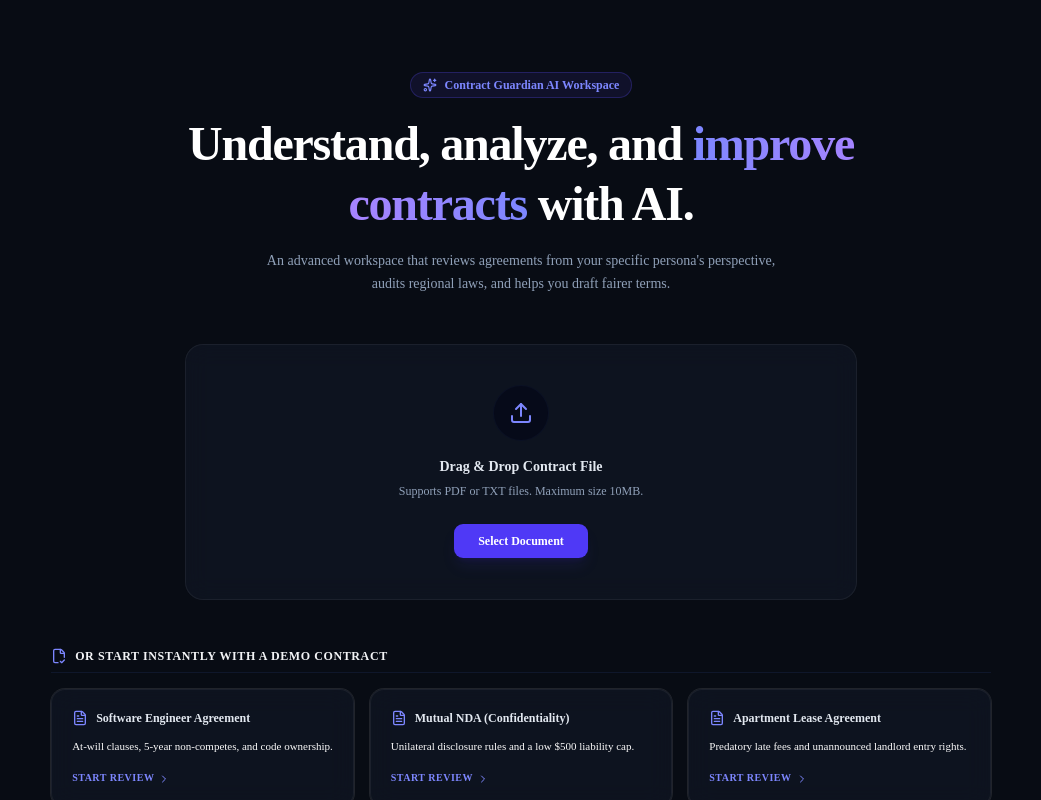
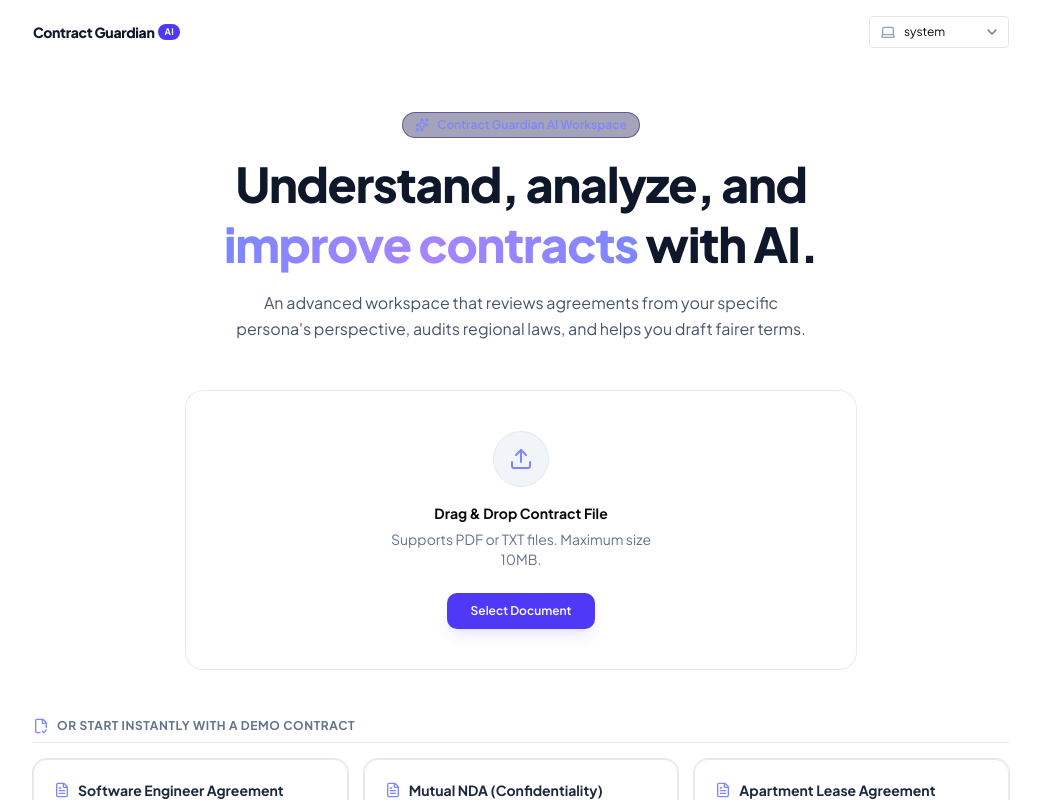
Before and after one commit to vanujak/ContractGuardianAI, a Next.js app in the folder frontend/: page / in a window 1280 px wide. Shown: the top 800 px of the page, without its empty margins (119-1160 px from the left). Built offline with nearby package versions, Linux system fonts and the light colour scheme; no server answers.

Commit message:
add theme sector

```diff
--- a/frontend/src/app/globals.css
+++ b/frontend/src/app/globals.css
@@ -8,7 +8,7 @@
   --color-background: var(--background);
   --color-foreground: var(--foreground);
   --font-sans: var(--font-sans);
-  --font-mono: var(--font-geist-mono);
+  --font-mono: var(--font-mono);
   --font-heading: var(--font-sans);
   --color-sidebar-ring: var(--sidebar-ring);
   --color-sidebar-border: var(--sidebar-border);
@@ -84,37 +84,33 @@
 }
 
 .dark {
-  --background: oklch(0.145 0 0);
-  --foreground: oklch(0.985 0 0);
-  --card: oklch(0.205 0 0);
-  --card-foreground: oklch(0.985 0 0);
-  --popover: oklch(0.205 0 0);
-  --popover-foreground: oklch(0.985 0 0);
-  --primary: oklch(0.922 0 0);
-  --primary-foreground: oklch(0.205 0 0);
-  --secondary: oklch(0.269 0 0);
-  --secondary-foreground: oklch(0.985 0 0);
-  --muted: oklch(0.269 0 0);
-  --muted-foreground: oklch(0.708 0 0);
-  --accent: oklch(0.269 0 0);
-  --accent-foreground: oklch(0.985 0 0);
-  --destructive: oklch(0.704 0.191 22.216);
-  --border: oklch(1 0 0 / 10%);
-  --input: oklch(1 0 0 / 15%);
-  --ring: oklch(0.556 0 0);
-  --chart-1: oklch(0.87 0 0);
-  --chart-2: oklch(0.556 0 0);
-  --chart-3: oklch(0.439 0 0);
-  --chart-4: oklch(0.371 0 0);
-  --chart-5: oklch(0.269 0 0);
-  --sidebar: oklch(0.205 0 0);
-  --sidebar-foreground: oklch(0.985 0 0);
-  --sidebar-primary: oklch(0.488 0.243 264.376);
-  --sidebar-primary-foreground: oklch(0.985 0 0);
-  --sidebar-accent: oklch(0.269 0 0);
-  --sidebar-accent-foreground: oklch(0.985 0 0);
-  --sidebar-border: oklch(1 0 0 / 10%);
-  --sidebar-ring: oklch(0.556 0 0);
+  --background: oklch(12.67% 0.012 255.4);
+  --foreground: oklch(93.7% 0.015 255.4);
+  --card: oklch(16.5% 0.018 255.4);
+  --card-foreground: oklch(93.7% 0.015 255.4);
+  --popover: oklch(13.5% 0.015 255.4);
+  --popover-foreground: oklch(93.7% 0.015 255.4);
+  --primary: oklch(61.85% 0.205 264.4);
+  --primary-foreground: oklch(99% 0 0);
+  --secondary: oklch(21.5% 0.02 255.4);
+  --secondary-foreground: oklch(93.7% 0.015 255.4);
+  --muted: oklch(20% 0.02 255.4);
+  --muted-foreground: oklch(70% 0.015 255.4);
+  --accent: oklch(22% 0.02 255.4);
+  --accent-foreground: oklch(95% 0.01 255.4);
+  --destructive: oklch(60% 0.2 25);
+  --border: oklch(100% 0 0 / 7%);
+  --input: oklch(100% 0 0 / 8%);
+  --ring: oklch(61.85% 0.205 264.4 / 50%);
+  --radius: 0.75rem;
+  --sidebar: oklch(16.5% 0.018 255.4);
+  --sidebar-foreground: oklch(93.7% 0.015 255.4);
+  --sidebar-primary: oklch(61.85% 0.205 264.4);
+  --sidebar-primary-foreground: oklch(99% 0 0);
+  --sidebar-accent: oklch(22% 0.02 255.4);
+  --sidebar-accent-foreground: oklch(95% 0.01 255.4);
+  --sidebar-border: oklch(100% 0 0 / 7%);
+  --sidebar-ring: oklch(61.85% 0.205 264.4 / 50%);
 }
 
 @layer base {
@@ -132,9 +128,14 @@
 /* Custom Premium UI Additions */
 @layer utilities {
   .glass-panel {
-    background: rgba(18, 24, 38, 0.65);
+    background: rgba(255, 255, 255, 0.7);
     backdrop-filter: blur(12px);
     -webkit-backdrop-filter: blur(12px);
+    border: 1px solid rgba(0, 0, 0, 0.08);
+  }
+
+  .dark .glass-panel {
+    background: rgba(18, 24, 38, 0.65);
     border: 1px solid rgba(255, 255, 255, 0.06);
   }
 
--- a/frontend/src/app/layout.js
+++ b/frontend/src/app/layout.js
@@ -1,28 +1,29 @@
-import { Geist, Geist_Mono } from "next/font/google";
+import { Plus_Jakarta_Sans, JetBrains_Mono } from "next/font/google";
 import "./globals.css";
 
-const geistSans = Geist({
-  variable: "--font-geist-sans",
+const sans = Plus_Jakarta_Sans({
+  variable: "--font-sans",
   subsets: ["latin"],
+  weight: ["300", "400", "500", "600", "700", "800"],
 });
 
-const geistMono = Geist_Mono({
-  variable: "--font-geist-mono",
+const mono = JetBrains_Mono({
+  variable: "--font-mono",
   subsets: ["latin"],
 });
 
 export const metadata = {
-  title: "Create Next App",
-  description: "Generated by create next app",
+  title: "Contract Guardian AI Workspace",
+  description: "AI-Powered Contract Risk, Compliance & Negotiation Workspace",
 };
 
 export default function RootLayout({ children }) {
   return (
     <html
       lang="en"
-      className={`dark ${geistSans.variable} ${geistMono.variable} h-full antialiased`}
+      className={`dark ${sans.variable} ${mono.variable} h-full antialiased`}
     >
-      <body className="min-h-full flex flex-col bg-[#080C14] text-[#F3F4F6]">{children}</body>
+      <body className="min-h-full flex flex-col">{children}</body>
     </html>
   );
 }
--- a/frontend/src/app/page.js
+++ b/frontend/src/app/page.js
@@ -26,6 +26,7 @@
 import ComplianceGuard from "@/components/compliance-guard";
 import ChatAssistant from "@/components/chat-assistant";
 import CompareContracts from "@/components/compare-contracts";
+import ThemeSelector from "@/components/theme-selector";
 
 // Mock data & API wrappers
 import { MOCK_CONTRACTS, MOCK_ANALYSES } from "@/lib/mock-data";
@@ -357,11 +358,20 @@
   ];
 
   return (
-    <div className="flex-1 flex flex-col min-h-screen bg-[#080C14] text-[#F3F4F6] selection:bg-indigo-600/40 selection:text-white">
+    <div className="flex-1 flex flex-col min-h-screen bg-background text-foreground selection:bg-indigo-600/40 selection:text-white">
 
       {/* LANDING SCREEN */}
       {screen === "landing" && (
-        <div className="flex-1 flex flex-col items-center justify-center max-w-5xl mx-auto px-6 py-12">
+        <div className="flex-1 flex flex-col w-full">
+          {/* Landing Header */}
+          <header className="w-full flex items-center justify-between px-6 py-4 max-w-5xl mx-auto shrink-0">
+            <span className="text-sm font-extrabold tracking-tight text-slate-900 dark:text-white flex items-center gap-1">
+              Contract Guardian <span className="bg-indigo-600 text-[9px] font-bold text-white px-1.5 py-0.5 rounded-full uppercase tracking-wider">AI</span>
+            </span>
+            <ThemeSelector />
+          </header>
+
+          <div className="flex-1 flex flex-col items-center justify-center max-w-5xl mx-auto px-6 py-6 w-full">
 
           {/* Header Title */}
           <div className="text-center space-y-4 max-w-2xl mb-12 mt-6">
@@ -369,10 +379,10 @@
               <Sparkles className="w-3.5 h-3.5" />
               Contract Guardian AI Workspace
             </div>
-            <h1 className="text-4xl md:text-5xl font-extrabold tracking-tight text-white leading-tight">
+            <h1 className="text-4xl md:text-5xl font-extrabold tracking-tight text-slate-900 dark:text-white leading-tight">
               Understand, analyze, and <span className="bg-gradient-to-r from-indigo-400 via-violet-400 to-indigo-400 bg-clip-text text-transparent">improve contracts</span> with AI.
             </h1>
-            <p className="text-sm text-slate-400 leading-relaxed max-w-lg mx-auto">
+            <p className="text-base text-slate-600 dark:text-slate-350 leading-relaxed max-w-xl mx-auto">
               An advanced workspace that reviews agreements from your specific persona's perspective, audits regional laws, and helps you draft fairer terms.
             </p>
           </div>
@@ -387,15 +397,15 @@
               className={`glass-panel rounded-2xl border-2 border-dashed p-10 text-center flex flex-col items-center justify-center transition-all duration-300 relative ${
                 dragActive
                   ? "border-indigo-500 bg-indigo-950/15 shadow-indigo-950/20 shadow-2xl"
-                  : "border-slate-800 bg-slate-900/10 hover:border-slate-700/80"
+                  : "border-slate-350 dark:border-slate-800 bg-slate-100/10 dark:bg-slate-900/10 hover:border-indigo-500/50"
               }`}
             >
-              <div className="w-14 h-14 rounded-full bg-slate-950/60 border border-slate-900/60 flex items-center justify-center mb-4 text-indigo-400">
+              <div className="w-14 h-14 rounded-full bg-slate-100 dark:bg-slate-950/60 border border-slate-200 dark:border-slate-900/60 flex items-center justify-center mb-4 text-indigo-400">
                 <Upload className="w-6 h-6 stroke-1.5" />
               </div>
               <div className="space-y-1.5 mb-6">
-                <h3 className="text-sm font-bold text-slate-200">Drag & Drop Contract File</h3>
-                <p className="text-xs text-slate-400 max-w-[280px]">
+                <h3 className="text-sm font-bold text-slate-850 dark:text-slate-200">Drag & Drop Contract File</h3>
+                <p className="text-sm text-slate-500 dark:text-slate-300 max-w-[280px]">
                   Supports PDF or TXT files. Maximum size 10MB.
                 </p>
               </div>
@@ -407,17 +417,15 @@
                 accept=".pdf,.txt"
                 onChange={(e) => handleFileUpload(e.target.files?.[0])}
               />
-              <Button
-                asChild
-                className="bg-indigo-600 hover:bg-indigo-700 text-white font-semibold text-xs px-6 py-2 rounded-lg cursor-pointer shadow-lg shadow-indigo-600/10 h-9"
+              <label
+                htmlFor="contract-upload"
+                className="bg-indigo-600 hover:bg-indigo-700 text-white font-semibold text-xs px-6 py-2 rounded-lg cursor-pointer shadow-lg shadow-indigo-600/10 h-9 inline-flex items-center justify-center transition-all"
               >
-                <label htmlFor="contract-upload">
                 Select Document
               </label>
-              </Button>
 
               {uploadError && (
-                <div className="mt-4 flex items-center gap-1.5 text-xs text-rose-400 bg-rose-950/20 border border-rose-900/40 px-3 py-1.5 rounded-lg">
+                <div className="mt-4 flex items-center gap-1.5 text-xs text-rose-450 bg-rose-950/20 border border-rose-900/40 px-3 py-1.5 rounded-lg">
                   <AlertCircle className="w-3.5 h-3.5" />
                   <span>{uploadError}</span>
                 </div>
@@ -427,9 +435,9 @@
 
           {/* Preset Demos Grid */}
           <div className="w-full space-y-4">
-            <div className="flex items-center gap-2 border-b border-slate-900 pb-2">
+            <div className="flex items-center gap-2 border-b border-slate-200 dark:border-slate-900 pb-2">
               <FileCheck2 className="w-4 h-4 text-indigo-400" />
-              <h2 className="text-xs font-bold text-slate-350 uppercase tracking-wider">
+              <h2 className="text-xs font-bold text-slate-500 dark:text-slate-400 uppercase tracking-wider">
                 Or Start Instantly with a Demo Contract
               </h2>
             </div>
@@ -439,19 +447,19 @@
                 <Card
                   key={demo.id}
                   onClick={() => handleSelectDemo(demo)}
-                  className="glass-panel border-slate-800/80 hover:border-indigo-500/30 p-5 cursor-pointer group hover:bg-indigo-950/5 hover:-translate-y-0.5 transition-all duration-300"
+                  className="glass-panel border-slate-200 dark:border-slate-800/80 hover:border-indigo-500/30 p-5 cursor-pointer group hover:bg-indigo-950/5 hover:-translate-y-0.5 transition-all duration-300"
                 >
                   <CardContent className="p-0 space-y-3">
                     <div className="flex items-center gap-2">
                       <FileText className="w-4 h-4 text-indigo-400" />
-                      <span className="text-xs font-bold text-slate-200 group-hover:text-indigo-400 transition-colors">
+                      <span className="text-sm font-bold text-slate-800 dark:text-slate-200 group-hover:text-indigo-400 transition-colors">
                         {demo.title}
                       </span>
                     </div>
-                    <p className="text-[11px] leading-relaxed text-slate-450">
+                    <p className="text-xs leading-relaxed text-slate-600 dark:text-slate-300">
                       {demo.desc}
                     </p>
-                    <div className="flex items-center gap-1 text-[10px] font-bold text-indigo-400 uppercase tracking-wider pt-1">
+                    <div className="flex items-center gap-1 text-xs font-bold text-indigo-400 uppercase tracking-wider pt-1">
                       Start Review <ChevronRight className="w-3 h-3 group-hover:translate-x-0.5 transition-transform" />
                     </div>
                   </CardContent>
@@ -467,11 +475,12 @@
           </div>
 
         </div>
+      </div>
       )}
 
       {/* PROCESSING SCREEN */}
       {screen === "processing" && (
-        <div className="flex-1 flex flex-col items-center justify-center bg-[#080C14]">
+        <div className="flex-1 flex flex-col items-center justify-center bg-background">
           <div className="space-y-6 text-center max-w-sm">
             <div className="relative w-16 h-16 mx-auto flex items-center justify-center">
               <div className="absolute inset-0 rounded-full border-2 border-indigo-900" />
@@ -494,7 +503,7 @@
         <div className="flex-1 flex flex-col h-screen overflow-hidden">
 
           {/* Workspace Header */}
-          <header className="px-6 py-3 bg-slate-950 border-b border-slate-900 flex items-center justify-between shrink-0">
+          <header className="px-6 py-3 bg-card border-b border-border flex items-center justify-between shrink-0">
             <div className="flex items-center gap-4">
               <button
                 onClick={() => setScreen("landing")}
@@ -515,16 +524,19 @@
               </div>
             </div>
 
-            {/* Persona Selector Trigger */}
+            {/* Controls: Theme & Persona */}
+            <div className="flex items-center gap-3">
+              <ThemeSelector />
               <PersonaSelector
                 currentPersona={currentPersona}
                 onChange={handlePersonaChange}
                 disabled={false}
               />
+            </div>
           </header>
 
           {/* Workspace Layout Workspace grid */}
-          <div className="flex-1 grid grid-cols-1 lg:grid-cols-12 overflow-hidden bg-[#080C14]">
+          <div className="flex-1 grid grid-cols-1 lg:grid-cols-12 overflow-hidden bg-background">
 
             {/* Left Pane: Document Viewer */}
             <div className="lg:col-span-6 p-4 overflow-hidden border-r border-slate-900/60 flex flex-col">
--- a/frontend/src/components/negotiation-hub.jsx
+++ b/frontend/src/components/negotiation-hub.jsx
@@ -55,7 +55,7 @@
                   {/* Explanatory benefit */}
                   <div className="flex gap-2">
                     <Edit3 className="w-3.5 h-3.5 text-indigo-400 mt-0.5 shrink-0" />
-                    <p className="text-xs text-slate-200 leading-relaxed">
+                    <p className="text-sm text-slate-200 leading-relaxed font-medium">
                       {item.explanation}
                     </p>
                   </div>
@@ -66,7 +66,7 @@
                     {/* Original Clause */}
                     <div className="bg-rose-950/10 border border-rose-900/30 rounded-lg p-3 space-y-1.5">
                       <span className="text-[9px] font-bold text-rose-400 uppercase tracking-widest block">Original Wording</span>
-                      <p className="text-[11px] text-slate-400 leading-relaxed italic">
+                      <p className="text-xs text-slate-300 leading-relaxed italic">
                         "{item.triggerText}"
                       </p>
                     </div>
@@ -74,7 +74,7 @@
                     {/* Proposed Wording */}
                     <div className="bg-emerald-950/15 border border-emerald-900/40 rounded-lg p-3 space-y-1.5 relative group">
                       <span className="text-[9px] font-bold text-emerald-400 uppercase tracking-widest block">Proposed Balanced Wording</span>
-                      <p className="text-[11px] text-slate-300 leading-relaxed">
+                      <p className="text-xs text-slate-300 leading-relaxed">
                         {item.proposedWording}
                       </p>
                     </div>
--- a/frontend/src/components/persona-selector.jsx
+++ b/frontend/src/components/persona-selector.jsx
@@ -53,20 +53,20 @@
         onValueChange={onChange}
         disabled={disabled}
       >
-        <SelectTrigger className="w-[200px] bg-slate-900/60 border-slate-800 text-slate-200 h-9 rounded-md focus:ring-indigo-500">
+        <SelectTrigger className="w-[200px] bg-background border-border text-foreground h-9 rounded-md focus:ring-indigo-500">
           <div className="flex items-center gap-2">
             <ActiveIcon className={`w-4 h-4 ${getPersonaColor(currentPersona)}`} />
             <SelectValue placeholder="Select Persona" />
           </div>
         </SelectTrigger>
-        <SelectContent className="bg-slate-950 border-slate-800 text-slate-200">
+        <SelectContent className="bg-popover border-border text-popover-foreground">
           {PERSONAS.map((persona) => {
             const IconComponent = persona.icon;
             return (
               <SelectItem
                 key={persona.id}
                 value={persona.id}
-                className="focus:bg-indigo-950 focus:text-white cursor-pointer"
+                className="cursor-pointer"
               >
                 <div className="flex items-center gap-2">
                   <IconComponent className={`w-4 h-4 ${persona.color}`} />
--- /dev/null
+++ b/frontend/src/components/theme-selector.jsx
@@ -0,0 +1,109 @@
+import React, { useState, useEffect } from "react";
+import { Sun, Moon, Laptop } from "lucide-react";
+import {
+  Select,
+  SelectContent,
+  SelectItem,
+  SelectTrigger,
+  SelectValue,
+} from "@/components/ui/select";
+
+export default function ThemeSelector() {
+  const [theme, setTheme] = useState("system"); // Always default to system
+
+  useEffect(() => {
+    // Media query to check system dark mode preference
+    const mediaQuery = window.matchMedia("(prefers-color-scheme: dark)");
+
+    const applyTheme = (currentTheme) => {
+      const root = document.documentElement;
+
+      if (currentTheme === "dark") {
+        root.classList.add("dark");
+        // Update body bg for dark mode explicitly
+        document.body.style.backgroundColor = "#080B11";
+        document.body.style.color = "#E6E9F0";
+      } else if (currentTheme === "light") {
+        root.classList.remove("dark");
+        // Update body bg for light mode explicitly
+        document.body.style.backgroundColor = "#F9FAFB";
+        document.body.style.color = "#111827";
+      } else {
+        // System preference evaluation
+        if (mediaQuery.matches) {
+          root.classList.add("dark");
+          document.body.style.backgroundColor = "#080B11";
+          document.body.style.color = "#E6E9F0";
+        } else {
+          root.classList.remove("dark");
+          document.body.style.backgroundColor = "#F9FAFB";
+          document.body.style.color = "#111827";
+        }
+      }
+    };
+
+    // Initial theme application (forces system default on load)
+    applyTheme("system");
+
+    // Listener for system preference changes (runs only in system mode)
+    const handleSystemThemeChange = () => {
+      if (theme === "system") {
+        applyTheme("system");
+      }
+    };
+
+    // Add media query listener
+    mediaQuery.addEventListener("change", handleSystemThemeChange);
+
+    // Perform manual theme shift when state changes
+    applyTheme(theme);
+
+    return () => {
+      mediaQuery.removeEventListener("change", handleSystemThemeChange);
+    };
+  }, [theme]);
+
+  const getThemeIcon = (currentTheme) => {
+    switch (currentTheme) {
+      case "dark":
+        return <Moon className="w-3.5 h-3.5 text-indigo-400" />;
+      case "light":
+        return <Sun className="w-3.5 h-3.5 text-amber-500" />;
+      default:
+        return <Laptop className="w-3.5 h-3.5 text-slate-400" />;
+    }
+  };
+
+  return (
+    <div className="flex items-center gap-2">
+      <Select value={theme} onValueChange={setTheme}>
+        <SelectTrigger className="w-[140px] bg-background border-border text-foreground h-8 rounded text-xs select-trigger-theme focus:ring-indigo-500">
+          <div className="flex items-center gap-2">
+            {getThemeIcon(theme)}
+            <SelectValue placeholder="Theme" />
+          </div>
+        </SelectTrigger>
+        <SelectContent className="bg-popover border-border text-popover-foreground text-xs">
+          <SelectItem value="system" className="cursor-pointer">
+            <div className="flex items-center gap-2">
+              <Laptop className="w-3.5 h-3.5 text-slate-400" />
+              <span>System Default</span>
+            </div>
+          </SelectItem>
+          <SelectItem value="dark" className="cursor-pointer">
+            <div className="flex items-center gap-2">
+              <Moon className="w-3.5 h-3.5 text-indigo-450" />
+              <span>Dark Mode</span>
+            </div>
+          </SelectItem>
+          <SelectItem value="light" className="cursor-pointer">
+            <div className="flex items-center gap-2">
+              <Sun className="w-3.5 h-3.5 text-amber-550" />
+              <span>Light Mode</span>
+            </div>
+          </SelectItem>
+        </SelectContent>
+      </Select>
+    </div>
+  );
+}
```
Also changed, not shown: frontend/src/components/chat-assistant.jsx (+5 -5 lines), frontend/src/components/compare-contracts.jsx (+5 -7 lines), frontend/src/components/document-viewer.jsx (+8 -8 lines), frontend/src/components/risk-radar.jsx (+4 -4 lines). Lines whose indentation alone changed are shown as unchanged.
